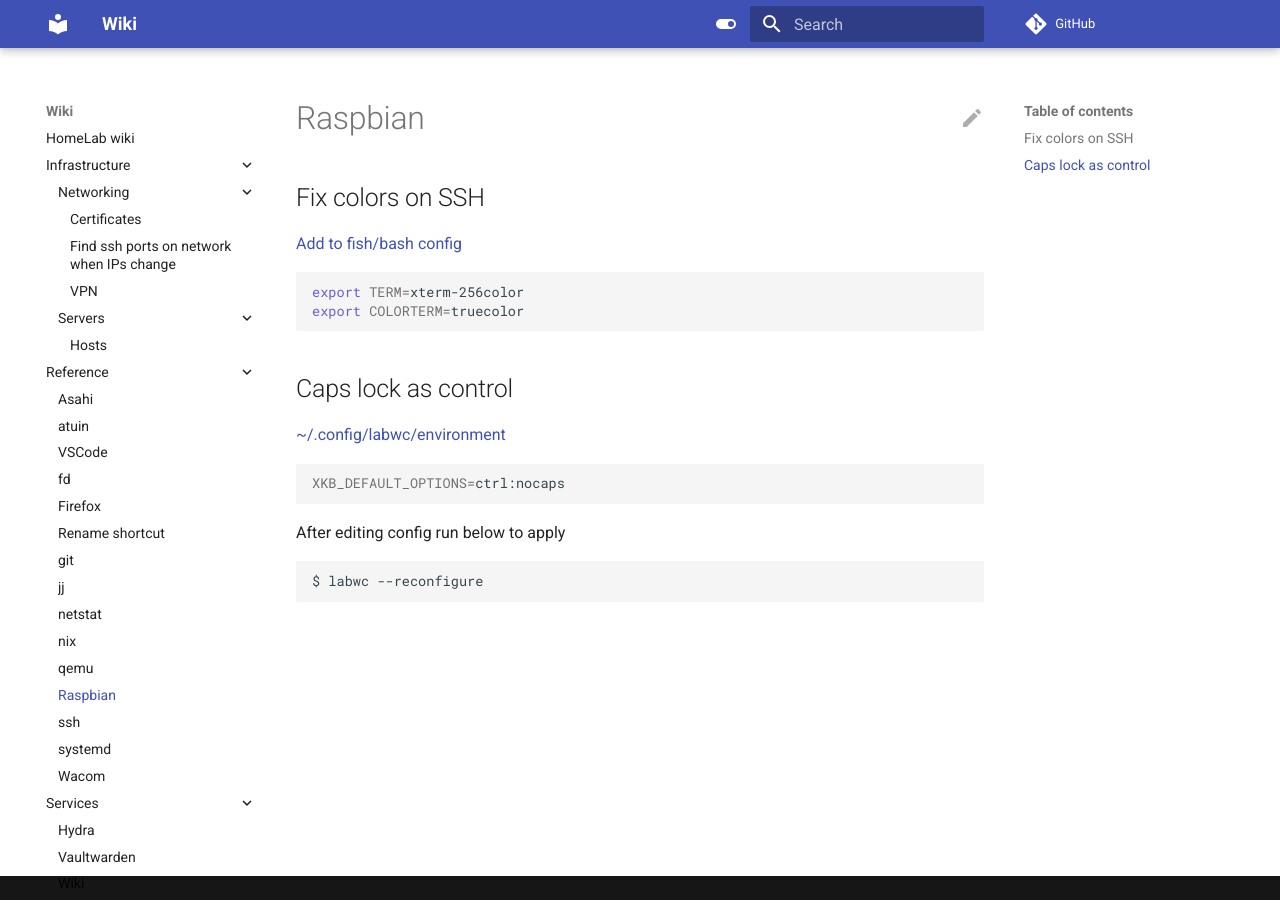
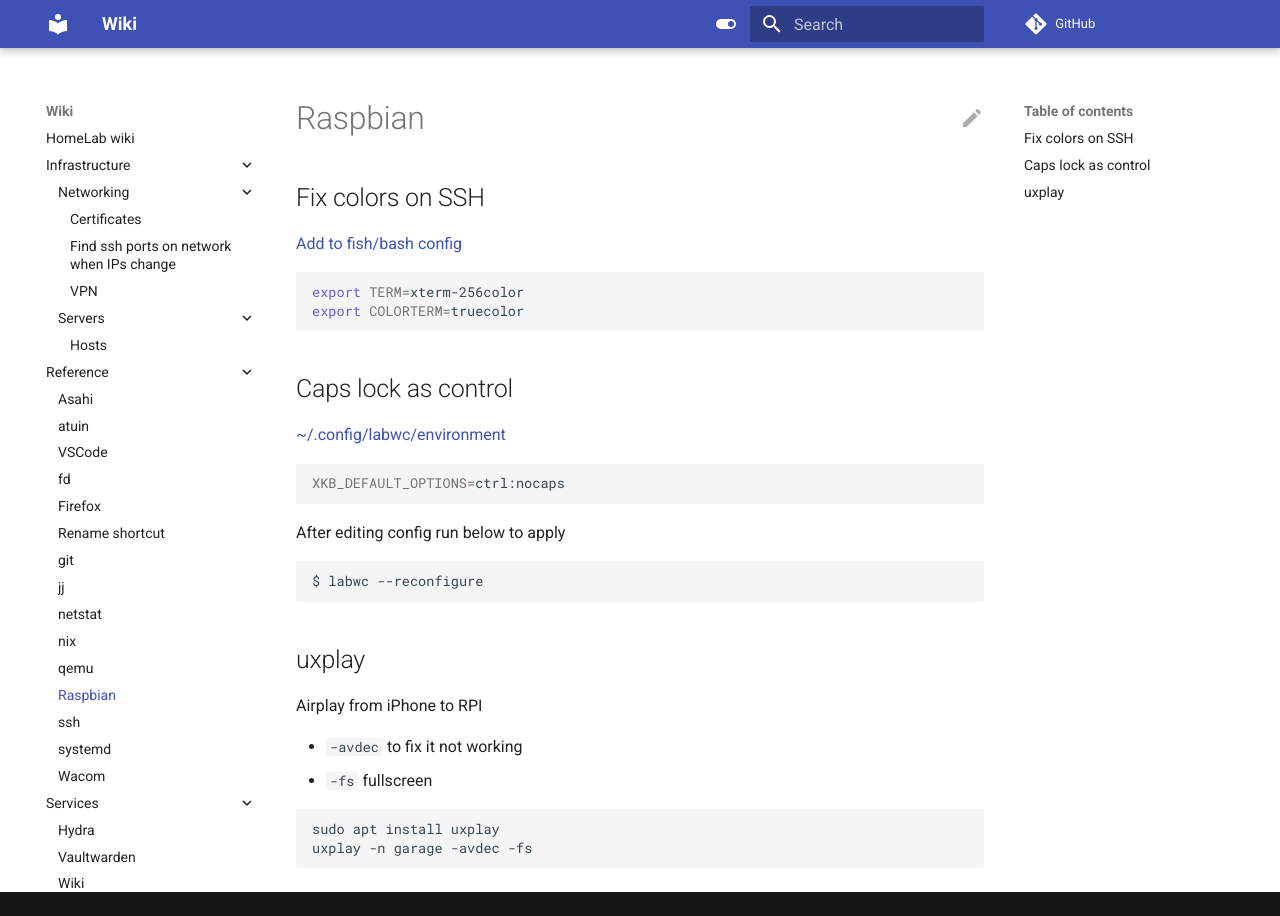
Before and after one commit to icecreammatt/wiki, an MkDocs documentation site: the page built from docs/reference/raspbian.md, in a window 1280 px wide. Built offline with MkDocs 1.6.1 and Material for MkDocs 9.7.7, drawn with Linux system fonts in a browser that asks for light colours; comment, search, counter and statistics services are not loaded.

Commit message:
docs: add raspbian notes

````diff
--- a/docs/reference/raspbian.md
+++ b/docs/reference/raspbian.md
@@ -22,3 +22,16 @@ After editing config run below to apply
 ```bash
 $ labwc --reconfigure
 ```
+
+## uxplay
+
+Airplay from iPhone to RPI
+
+- `-avdec` to fix it not working
+- `-fs` fullscreen
+
+```bash
+sudo apt install uxplay
+uxplay -n garage -avdec -fs
+
+```
````
